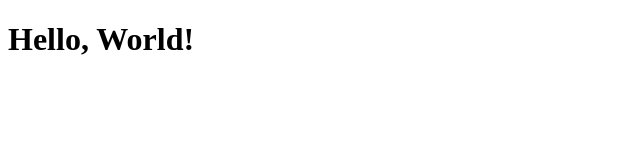
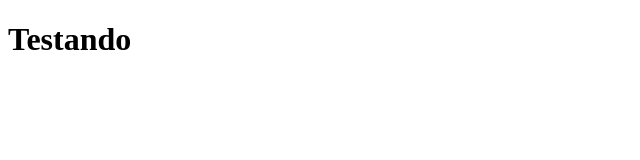
Before and after one commit to DanwesleyKukla/Git1, a plain HTML site: page index.html in a window 1280 px wide. Shown: the whole page, without its empty margins (0-640 px from the left). Drawn offline with Linux system fonts and the light colour scheme.

Commit message:
Mudando o titulo

```diff
--- a/index.html
+++ b/index.html
@@ -6,6 +6,6 @@
     <title>Document</title>
 </head>
 <body>
-    <p><h1>Hello, World!</h1></p>
+    <p><h1>Testando</h1></p>
 </body>
 </html>
```
